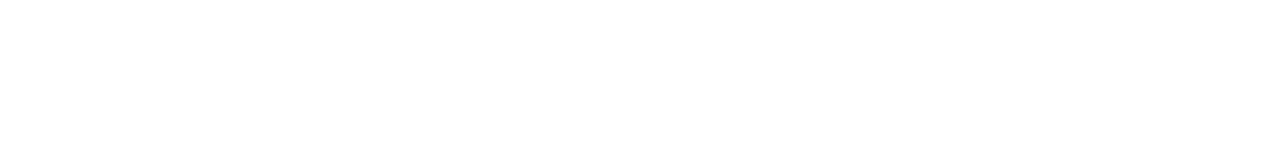
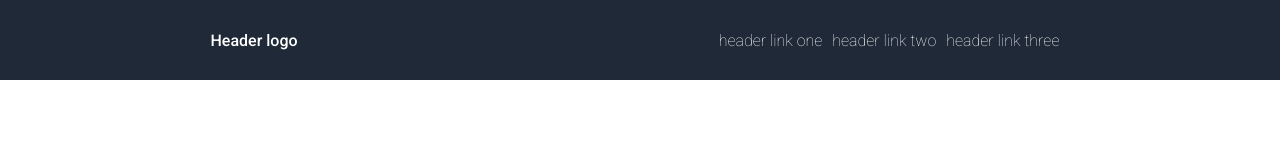
Before and after one commit to jacobs-development8/Project-Landing-Page, a plain HTML site: page index.html in a window 1280 px wide. Drawn offline with Linux system fonts and the light colour scheme.

Commit message:
completed navbar

```diff
--- a/index.html
+++ b/index.html
@@ -11,6 +11,14 @@
 
 </head>
 <body>
+    <nav>
+        <p>Header logo</p>
 
+        <ul>
+            <li>header link one</li>
+            <li>header link two</li>
+            <li>header link three</li>
+        </ul>
+    </nav>
 </body>
 </html>
--- a/styles.css
+++ b/styles.css
@@ -1,6 +1,31 @@
 * {
-    font-family: Arial, Helvetica, sans-serif;
+    font-family: 'Roboto', sans-serif;
     margin: 0;
     padding: 0;
     box-sizing: border-box;
 }
+
+nav {
+    width: 100%;
+    min-height: 10vh;
+    background-color: #1F2937;
+    color: #FFFFFF;
+    display: flex;
+    justify-content: space-around;
+    align-items: center;
+}
+
+nav ul {
+    display: flex;
+    justify-content: space-between;
+    list-style: none;
+}
+
+nav p {
+    font-weight: 500;
+}
+
+nav li {
+    font-weight: 100;
+    margin-right: 10px;
+}
```
